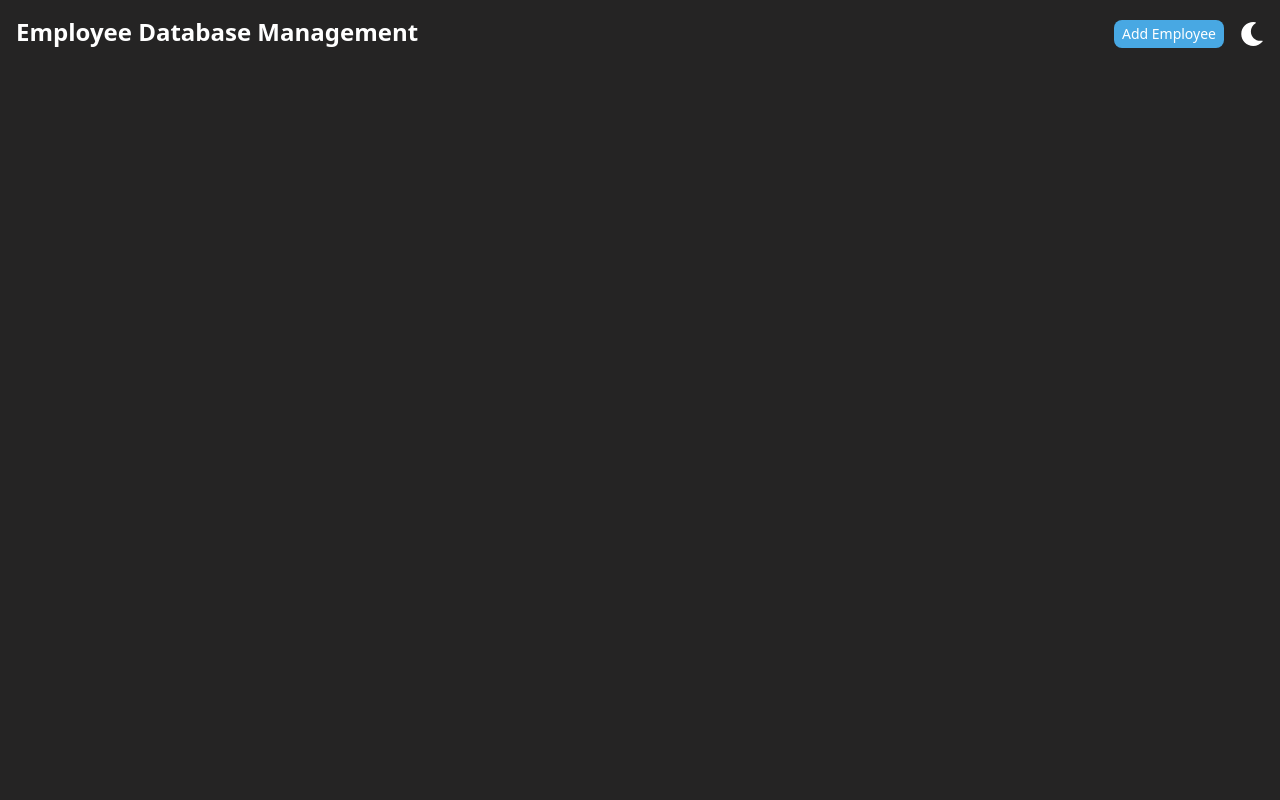
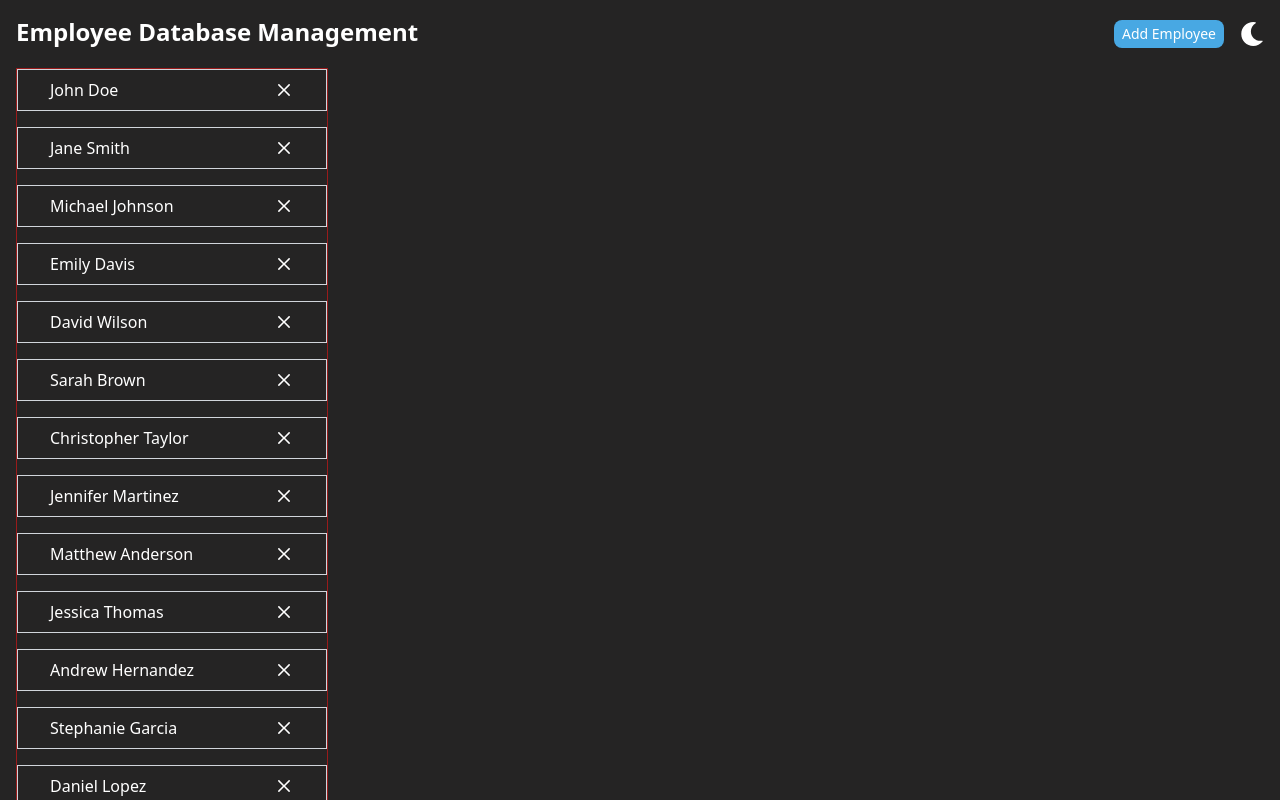
Before and after one commit to nishanthan-k/frontend-interview-questions, a React (Vite) app in the folder employee-database-management/: page / in a window 1280 px wide. Shown: the top 800 px of the page. Built offline with nearby package versions, Linux system fonts and the light colour scheme.

Commit message:
Start EmployeeList

```diff
--- a/employee-database-management/src/App.jsx
+++ b/employee-database-management/src/App.jsx
@@ -1,9 +1,15 @@
+import EmployeeList from "./components/EmployeeList";
 import Header from "./components/Header";
 
 function App() {
   return (
     <div className="p-4 bg-bgColor text-textColor h-dvh w-screen">
       <Header />
+      <section className="w-full mt-5">
+        <div className="w-1/4">
+          <EmployeeList />
+        </div>
+      </section>
     </div>
   );
 }
--- /dev/null
+++ b/employee-database-management/src/assets/empData.json
@@ -0,0 +1,183 @@
+[
+    {
+      "empId": 1,
+      "name": "John Doe",
+      "role": "Manager",
+      "exp": 5
+    },
+    {
+      "empId": 2,
+      "name": "Jane Smith",
+      "role": "Engineer",
+      "exp": 3
+    },
+    {
+      "empId": 3,
+      "name": "Michael Johnson",
+      "role": "Analyst",
+      "exp": 2
+    },
+    {
+      "empId": 4,
+      "name": "Emily Davis",
+      "role": "Designer",
+      "exp": 4
+    },
+    {
+      "empId": 5,
+      "name": "David Wilson",
+      "role": "Developer",
+      "exp": 6
+    },
+    {
+      "empId": 6,
+      "name": "Sarah Brown",
+      "role": "Tester",
+      "exp": 3
+    },
+    {
+      "empId": 7,
+      "name": "Christopher Taylor",
+      "role": "Architect",
+      "exp": 7
+    },
+    {
+      "empId": 8,
+      "name": "Jennifer Martinez",
+      "role": "Project Manager",
+      "exp": 5
+    },
+    {
+      "empId": 9,
+      "name": "Matthew Anderson",
+      "role": "Support Specialist",
+      "exp": 4
+    },
+    {
+      "empId": 10,
+      "name": "Jessica Thomas",
+      "role": "Data Scientist",
+      "exp": 3
+    },
+    {
+      "empId": 11,
+      "name": "Andrew Hernandez",
+      "role": "Consultant",
+      "exp": 6
+    },
+    {
+      "empId": 12,
+      "name": "Stephanie Garcia",
+      "role": "HR Manager",
+      "exp": 5
+    },
+    {
+      "empId": 13,
+      "name": "Daniel Lopez",
+      "role": "Sales Executive",
+      "exp": 4
+    },
+    {
+      "empId": 14,
+      "name": "Olivia Moore",
+      "role": "Marketing Specialist",
+      "exp": 3
+    },
+    {
+      "empId": 15,
+      "name": "Anthony Clark",
+      "role": "Finance Analyst",
+      "exp": 6
+    },
+
+    {
+      "empId": 1,
+      "name": "John Doe",
+      "role": "Manager",
+      "exp": 5
+    },
+    {
+      "empId": 2,
+      "name": "Jane Smith",
+      "role": "Engineer",
+      "exp": 3
+    },
+    {
+      "empId": 3,
+      "name": "Michael Johnson",
+      "role": "Analyst",
+      "exp": 2
+    },
+    {
+      "empId": 4,
+      "name": "Emily Davis",
+      "role": "Designer",
+      "exp": 4
+    },
+    {
+      "empId": 5,
+      "name": "David Wilson",
+      "role": "Developer",
+      "exp": 6
+    },
+    {
+      "empId": 6,
+      "name": "Sarah Brown",
+      "role": "Tester",
+      "exp": 3
+    },
+    {
+      "empId": 7,
+      "name": "Christopher Taylor",
+      "role": "Architect",
+      "exp": 7
+    },
+    {
+      "empId": 8,
+      "name": "Jennifer Martinez",
+      "role": "Project Manager",
+      "exp": 5
+    },
+    {
+      "empId": 9,
+      "name": "Matthew Anderson",
+      "role": "Support Specialist",
+      "exp": 4
+    },
+    {
+      "empId": 10,
+      "name": "Jessica Thomas",
+      "role": "Data Scientist",
+      "exp": 3
+    },
+    {
+      "empId": 11,
+      "name": "Andrew Hernandez",
+      "role": "Consultant",
+      "exp": 6
+    },
+    {
+      "empId": 12,
+      "name": "Stephanie Garcia",
+      "role": "HR Manager",
+      "exp": 5
+    },
+    {
+      "empId": 13,
+      "name": "Daniel Lopez",
+      "role": "Sales Executive",
+      "exp": 4
+    },
+    {
+      "empId": 14,
+      "name": "Olivia Moore",
+      "role": "Marketing Specialist",
+      "exp": 3
+    },
+    {
+      "empId": 15,
+      "name": "Anthony Clark",
+      "role": "Finance Analyst",
+      "exp": 6
+    }
+  ]
--- /dev/null
+++ b/employee-database-management/src/components/EmployeeList.jsx
@@ -0,0 +1,32 @@
+import { useState } from "react";
+import empDetail from "../assets/empData.json";
+import { RxCross2 } from "react-icons/rx";
+
+const EmployeeList = () => {
+  const [empData, setEmpData] = useState(empDetail);
+
+  const removeEmp = (empId) => {
+    const updatedEmpData = empData.filter((e) => e.empId !== empId);
+    setEmpData(updatedEmpData);
+  };
+
+  const empBar = (emp) => {
+    return (
+      <div
+        key={emp.empId}
+        className="border py-2 border-gray-300 mb-4 flex justify-between px-8 items-center"
+      >
+        <h2 className="self-center">{emp.name}</h2>
+        <RxCross2 className="text-xl" onClick={() => removeEmp(emp.empId)} />
+      </div>
+    );
+  };
+
+  return (
+    <section className="max-h-2/3 border border-red-800 overflow-y-scroll">
+      {empData.map((emp) => empBar(emp))}
+    </section>
+  );
+};
+
+export default EmployeeList;
```
